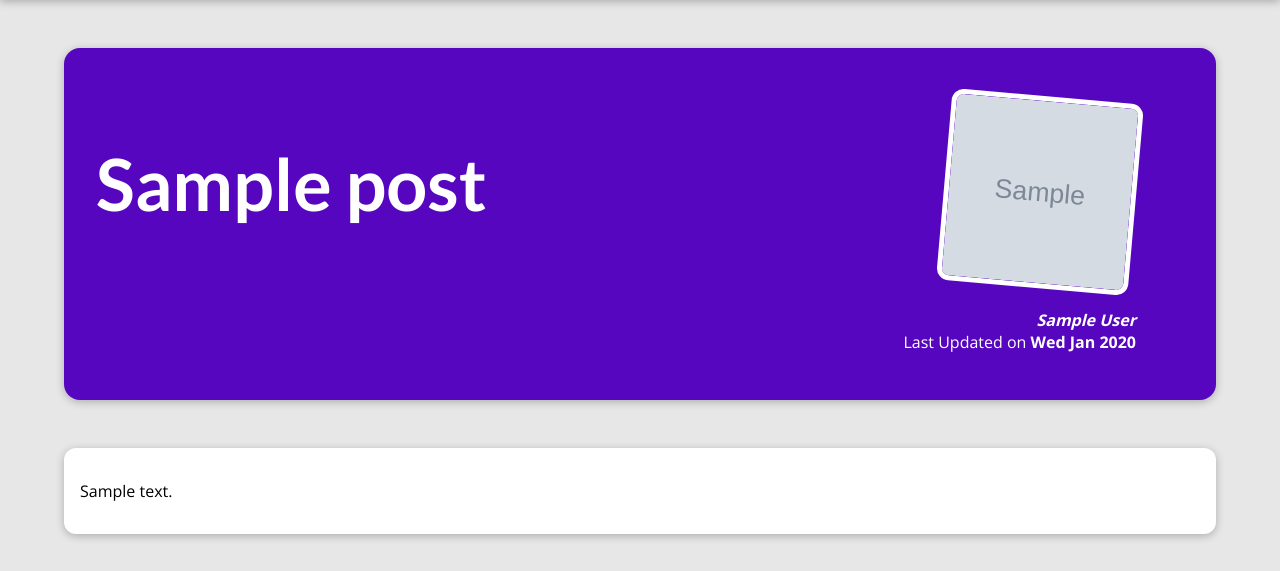
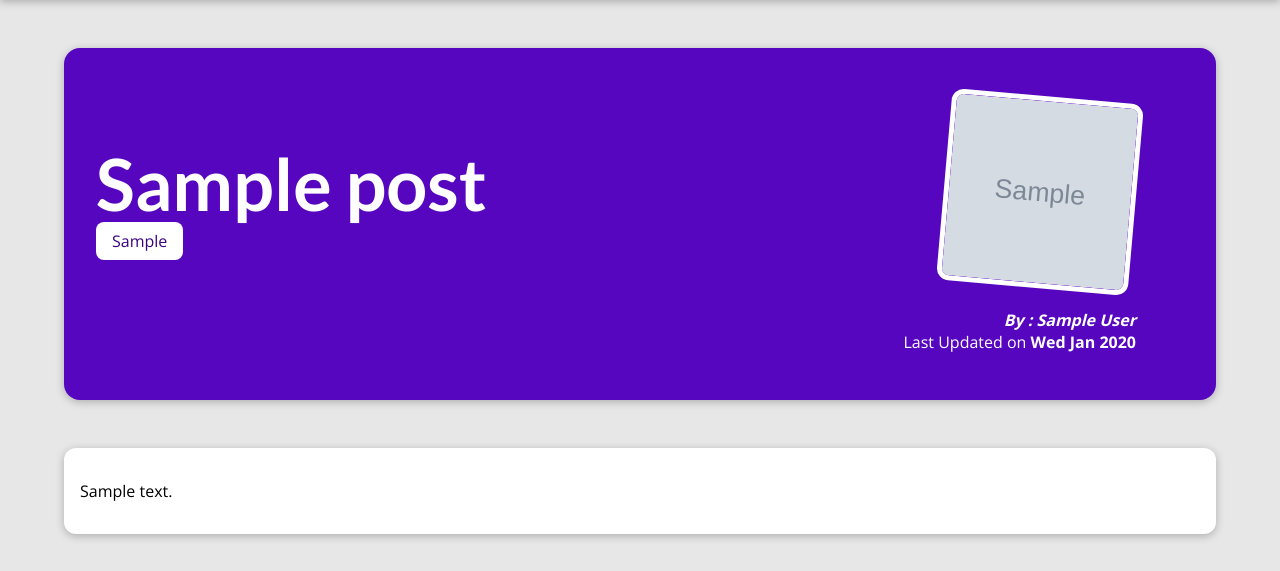
Before and after one commit to xy-maan/quill, a Django app: a page that uses blog/templates/blog/post-details.html in a window 1280 px wide. Shown: the part 80-651 px from the top of the page. Run offline with Django 5.2, Linux system fonts and the light colour scheme; tables that the repository leaves empty hold one stand-in row (values such as "Sample post"); grey boxes marked "Sample" are stand-in pictures.

Commit message:
using db data in the post details page

```diff
--- a/blog/static/blog/post-details.css
+++ b/blog/static/blog/post-details.css
@@ -22,6 +22,7 @@ body {
 #summary h2 {
 	color: white;
 	font-size: 4.5rem;
+	margin-bottom: 0.25rem;
 }
 
 #summary article {
@@ -47,6 +48,11 @@ body {
 	font-weight: bold;
 }
 
+#summary a {
+	color: white;
+	text-decoration: none;
+}
+
 #summary time {
 	font-weight: bold;
 }
@@ -60,3 +66,10 @@ main {
 	border-radius: 12px;
 	box-shadow: 0 2px 8px rgba(0, 0, 0, 0.25);
 }
+
+.tag {
+	background-color: white;
+	color: #390281;
+	padding: 0.5rem 1rem;
+	border-radius: 8px;
+}
--- a/blog/templates/blog/post-details.html
+++ b/blog/templates/blog/post-details.html
@@ -13,9 +13,14 @@
 
   <section id="summary">
 		<h2>{{ post.title }}</h2>
+		<div>
+			{% for tag in tags %}
+				<span class="tag">{{ tag.caption }}</span>
+			{% endfor %}
+		</div>
 		<article>
 			<img src="{% static "blog/images/"|add:post.image_name %}" alt="{{ post.title }}">
-			<address>{{ post.author }}</address>
+			<address>By : <a href="mailto:{{ post.author.email }}">{{ post.author }}</a></address>
 			<div>
 				Last Updated on <time>{{ post.date|date:"D M Y" }}</time>
 			</div>
--- a/blog/views.py
+++ b/blog/views.py
@@ -28,5 +28,6 @@ def posts(request):
 def post_details(request, slug):
     identified_post = Post.objects.get(slug=slug)
     return render(request, "blog/post-details.html", {
-        "post": identified_post
+        "post": identified_post,
+        "tags": identified_post.tags.all()
     })
```
